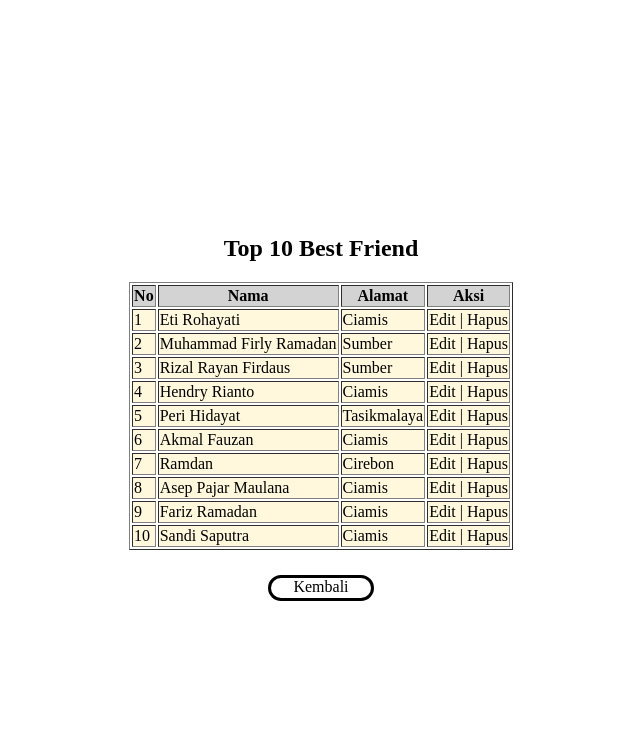
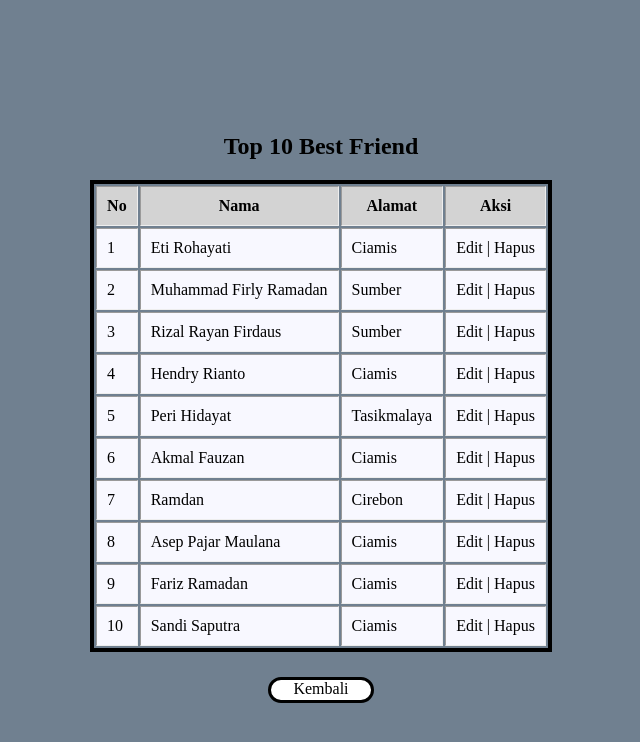
Before and after one commit to dhifdev/dhiv_web.github.io, a plain HTML site: page p03html/table.html in a window 1280 px wide. Shown: the whole page, without its empty margins (319-959 px from the left). Drawn offline with Linux system fonts and the light colour scheme.

Commit message:
Tugas p03 Adhivia Julian-NIM:41215568

```diff
--- a/p03html/table.html
+++ b/p03html/table.html
@@ -7,6 +7,7 @@
     <title>Table</title>
     <style>
       body {
+        background-color: slategray;
         height: 100vh;
         align-items: center;
         justify-content: center;
@@ -19,25 +20,25 @@
         margin-top: 25px;
         border: 3px solid;
         border-radius: 15px;
-        transition: 0.3s;
+        transition: 0.2s;
       }
 
       .tombol:hover {
         background-color: lightgray;
         transform: scale(1.1);
-        transition: 0.2s;
       }
+      table {
+        border: 4px solid;
+      }
+
       table tr th {
         background-color: lightgrey;
       }
 
       table tr td {
-        background-color: cornsilk;
+        background-color: ghostwhite;
       }
 
-      table tr td:hover {
-        background-color: lightgrey;
-      }
       a {
         text-decoration: none;
         color: black;
@@ -48,7 +49,7 @@
   <body>
     <center>
       <div class="judul"><h2>Top 10 Best Friend</h2></div>
-      <table border="1">
+      <table border="1" cellpadding="10" cellspacing="2">
         <tr>
           <th>No</th>
           <th>Nama</th>
```
